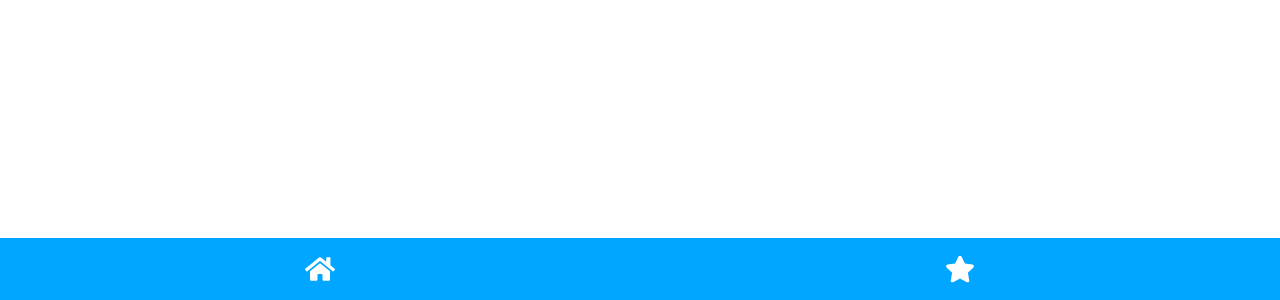
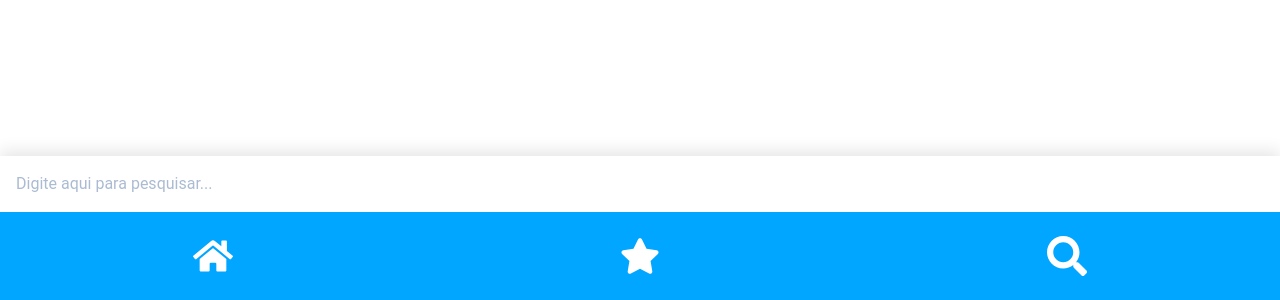
Before and after one commit to matheus97sm/movie, a React (Create React App) app: page /pesquisar in a window 1280 px wide. Shown: the part 500-800 px from the top of the page. Built offline with nearby package versions, Linux system fonts and the light colour scheme; what webfontloader would draw is missing.

Commit message:
Finalização do app

```diff
--- a/src/components/Header/index.js
+++ b/src/components/Header/index.js
@@ -1,6 +1,6 @@
 import React from 'react';
 import { Link } from 'react-router-dom';
-import { FaHome, FaStar } from 'react-icons/fa';
+import { FaHome, FaStar, FaSearch } from 'react-icons/fa';
 
 import { HeaderWrapper } from './styles';
 
@@ -8,10 +8,13 @@ export default function Header() {
   return (
     <HeaderWrapper>
       <Link to="/">
-        <FaHome color="#fff" size="30" />
+        <FaHome color="#fff" />
       </Link>
       <Link to="/favoritos">
-        <FaStar color="#fff" size="30" />
+        <FaStar color="#fff" />
+      </Link>
+      <Link to="/pesquisar">
+        <FaSearch color="#fff" />
       </Link>
     </HeaderWrapper>
   );
--- a/src/components/Header/styles.js
+++ b/src/components/Header/styles.js
@@ -11,10 +11,24 @@ export const HeaderWrapper = styled.header`
   background-color: #00a6ff;
 
   a {
-    width: 50%;
+    width: 100%;
     padding: 16px;
     display: flex;
     align-items: center;
     justify-content: center;
+
+    svg {
+      font-size: 30px;
+    }
+  }
+
+  @media screen and (min-width: 600px) {
+    a {
+      padding: 24px;
+
+      svg {
+        font-size: 40px;
+      }
+    }
   }
 `;
--- a/src/pages/About/index.js
+++ b/src/pages/About/index.js
@@ -161,9 +161,13 @@ export default class About extends Component {
               </Details>
             </header>
             <article>
-              <FavorityButton onClick={this.saveFavority}>
+              <FavorityButton onClick={this.saveFavority} favority={favority}>
                 {favority ? <FaHeart size="20" /> : <FaRegHeart size="20" />}
-                <span>Adicionar aos favoritos</span>
+                {favority ? (
+                  <span>Remover dos favoritos</span>
+                ) : (
+                  <span>Adicionar aos favoritos</span>
+                )}
               </FavorityButton>
 
               <Resume>{movie.overview}</Resume>
--- a/src/pages/About/styles.js
+++ b/src/pages/About/styles.js
@@ -58,6 +58,12 @@ export const MovieCard = styled.div`
       width: 50%;
     }
   }
+
+  @media screen and (min-width: 1050px) {
+    header img {
+      width: 30%;
+    }
+  }
 `;
 
 export const Details = styled.div`
@@ -75,6 +81,10 @@ export const Details = styled.div`
       margin-right: 2px;
     }
   }
+
+  @media screen and (min-width: 1050px) {
+    width: 65%;
+  }
 `;
 
 export const FavorityButton = styled.button`
@@ -83,6 +93,7 @@ export const FavorityButton = styled.button`
   align-items: center;
   border: none;
   background-color: transparent;
+  color: ${props => props.favority && '#00a6ff'};
 
   svg {
     margin-right: 8px;
--- a/src/pages/Main/index.js
+++ b/src/pages/Main/index.js
@@ -12,6 +12,8 @@ export default class Main extends Component {
     this.state = {
       films: [],
       loading: false,
+      page: 1,
+      totalPages: 0,
     };
   }
 
@@ -27,8 +29,38 @@ export default class Main extends Component {
     this.setState({
       films: [...films, ...response.data.results],
       loading: false,
+      page: 2,
+      totalPages: response.data.total_pages,
     });
+
+    window.addEventListener('scroll', this.scrollLoad);
   }
+
+  scrollLoad = async () => {
+    if (window.scrollY === document.body.clientHeight - window.innerHeight) {
+      const { films, page, totalPages } = this.state;
+
+      if (page <= totalPages) {
+        this.setState({
+          loading: true,
+        });
+
+        window.removeEventListener('scroll', this.scrollLoad);
+
+        const response = await api.get(`/4/list/1?page=${page}&language=pt-BR`);
+
+        this.setState({
+          films: [...films, ...response.data.results],
+          loading: false,
+          page: page + 1,
+        });
+
+        window.addEventListener('scroll', this.scrollLoad);
+      } else {
+        window.removeEventListener('scroll', this.scrollLoad);
+      }
+    }
+  };
 
   render() {
     const { films, loading } = this.state;
--- a/src/pages/Main/styles.js
+++ b/src/pages/Main/styles.js
@@ -11,7 +11,6 @@ const rotate = keyframes`
 `;
 
 export const Container = styled.div`
-  max-width: 960px;
   margin: 0 auto;
   display: flex;
   flex-direction: column;
@@ -24,9 +23,18 @@ export const Container = styled.div`
 `;
 
 export const List = styled.ul`
+  width: 100%;
   display: grid;
-  grid-template-columns: 1fr 1fr;
+  grid-template-columns: repeat(2, 1fr);
   list-style: none;
+
+  @media screen and (min-width: 600px) {
+    grid-template-columns: repeat(4, 1fr);
+  }
+
+  @media screen and (min-width: 1050px) {
+    grid-template-columns: repeat(6, 1fr);
+  }
 
   li {
     width: 100%;
--- /dev/null
+++ b/src/pages/Search/index.js
@@ -0,0 +1,116 @@
+import React, { Component } from 'react';
+import { Link } from 'react-router-dom';
+import { FaSpinner } from 'react-icons/fa';
+
+import api from '../../services/api';
+
+import { Container, List } from '../Main/styles';
+import { SearchBar } from './styles';
+
+export default class Search extends Component {
+  constructor(props) {
+    super(props);
+    this.state = {
+      search: '',
+      films: [],
+      loading: false,
+      page: 1,
+      totalPages: 0,
+    };
+  }
+
+  searchMovie = async e => {
+    const { value } = e.target;
+
+    if (value.length > 2) {
+      this.setState({
+        loading: true,
+      });
+
+      const response = await api.get(
+        `/4/search/movie?language=pt-BR&query=${value}&page=1&include_adult=false`
+      );
+
+      const { results, page, total_pages: totalPages } = response.data;
+
+      this.setState({
+        search: value,
+        films: results,
+        loading: false,
+        page: page + 1,
+        totalPages,
+      });
+
+      window.addEventListener('scroll', this.scrollLoad);
+    } else {
+      this.setState({
+        search: '',
+        films: [],
+      });
+    }
+  };
+
+  scrollLoad = async () => {
+    if (window.scrollY === document.body.clientHeight - window.innerHeight) {
+      const { films, page, totalPages, search } = this.state;
+
+      if (page <= totalPages) {
+        this.setState({
+          loading: true,
+        });
+
+        window.removeEventListener('scroll', this.scrollLoad);
+
+        const response = await api.get(
+          `/4/search/movie?language=pt-BR&query=${search}&page=${page}&include_adult=false`
+        );
+
+        const { results, page: pageAtual } = response.data;
+
+        this.setState({
+          films: [...films, ...results],
+          loading: false,
+          page: pageAtual + 1,
+          totalPages,
+        });
+
+        window.addEventListener('scroll', this.scrollLoad);
+      } else {
+        window.removeEventListener('scroll', this.scrollLoad);
+      }
+    }
+  };
+
+  render() {
+    const { films, loading } = this.state;
+
+    return (
+      <>
+        <Container>
+          <List>
+            {films &&
+              films.map(film => (
+                <li key={film.id} title={film.title}>
+                  <Link to={`/filme/${film.id}`}>
+                    <img
+                      src={`https://image.tmdb.org/t/p/w500/${film.poster_path}`}
+                      alt={film.title}
+                    />
+                  </Link>
+                </li>
+              ))}
+          </List>
+
+          {loading && <FaSpinner color="#00a6ff" size="24" />}
+        </Container>
+        <SearchBar>
+          <input
+            type="text"
+            placeholder="Digite aqui para pesquisar..."
+            onChange={this.searchMovie}
+          />
+        </SearchBar>
+      </>
+    );
+  }
+}
--- /dev/null
+++ b/src/pages/Search/styles.js
@@ -0,0 +1,29 @@
+import styled from 'styled-components';
+
+export const SearchBar = styled.div`
+  position: fixed;
+  bottom: 62px;
+  left: 0;
+  width: 100%;
+  padding: 8px;
+  background-color: #fff;
+  box-shadow: 0 -5px 15px rgba(0, 0, 0, 0.1);
+
+  input {
+    width: 100%;
+    border: none;
+
+    &::placeholder {
+      color: #abbbd2;
+    }
+  }
+
+  @media screen and (min-width: 600px) {
+    bottom: 88px;
+    padding: 16px;
+
+    input {
+      font-size: 16px;
+    }
+  }
+`;
--- a/src/routes.js
+++ b/src/routes.js
@@ -4,6 +4,7 @@ import { BrowserRouter, Switch, Route } from 'react-router-dom';
 import Main from './pages/Main';
 import Favorities from './pages/Favorities';
 import About from './pages/About';
+import Search from './pages/Search';
 import Header from './components/Header';
 
 export default function Routes() {
@@ -13,6 +14,7 @@ export default function Routes() {
         <Route path="/" component={Main} exact />
         <Route path="/favoritos" component={Favorities} />
         <Route path="/filme/:id" component={About} />
+        <Route path="/pesquisar" component={Search} />
       </Switch>
       <Header />
     </BrowserRouter>
--- a/src/styles/global.js
+++ b/src/styles/global.js
@@ -28,4 +28,10 @@ export default createGlobalStyle`
   button {
     cursor: pointer;
   }
+
+  @media screen and (min-width: 1050px) {
+    body {
+        padding-bottom: 88px;
+    }
+  }
 `;
```
